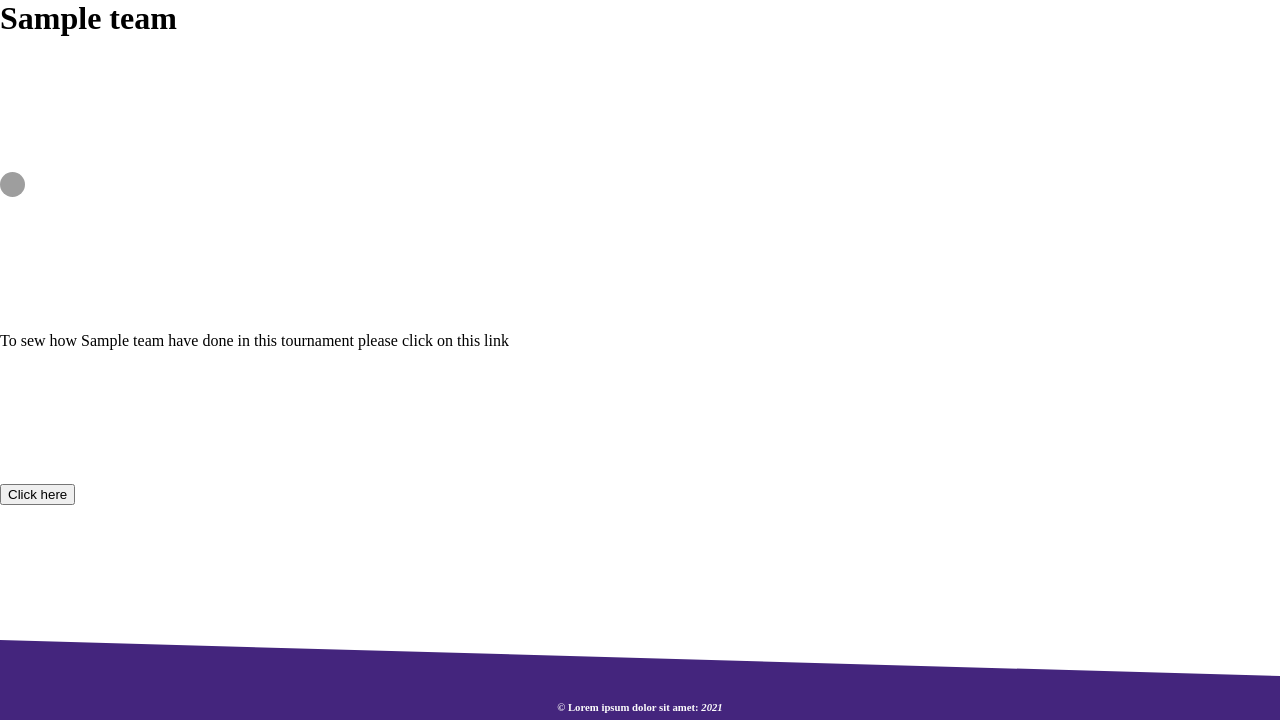
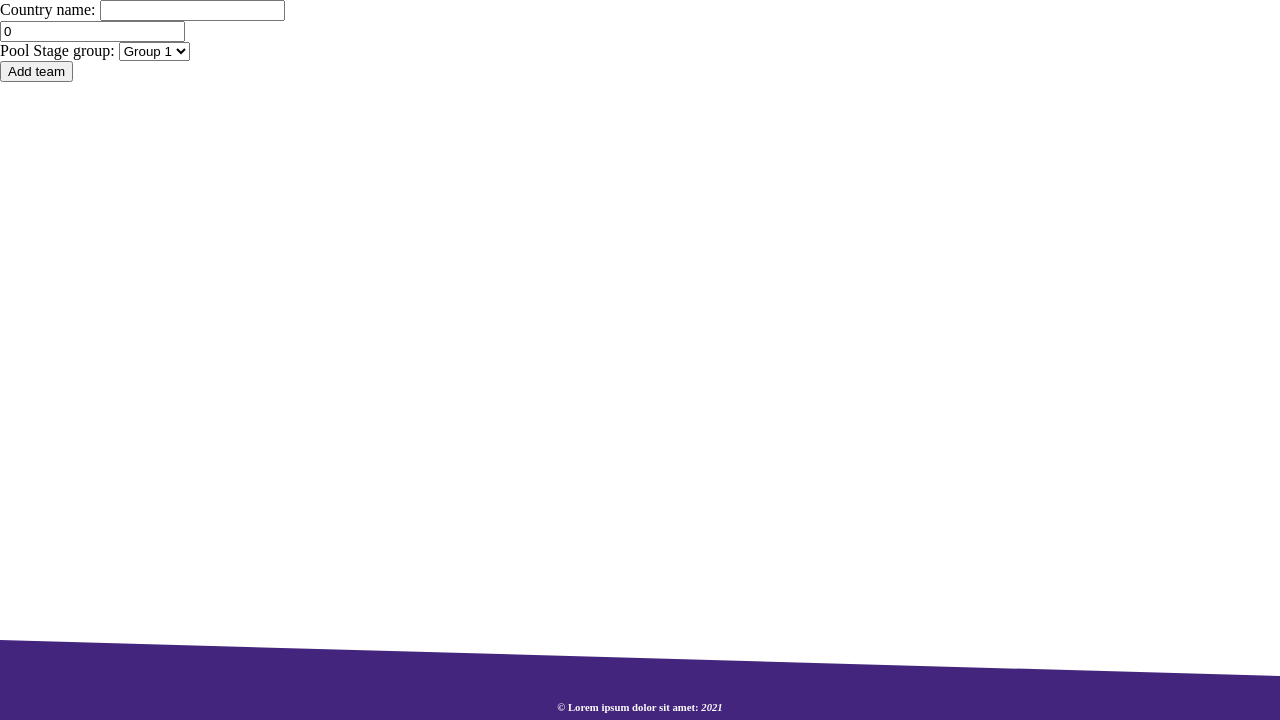
Before and after one commit to O-Marsters-1997/Flask_cricket_app, a Flask app: page /teams/new in a window 1280 px wide. Shown: the part 160-880 px from the top of the page. Run offline with Flask 2, Linux system fonts and the light colour scheme; a database or web service that is not in the repository returns one stand-in record (values such as "Sample title"); some libraries are stand-ins or nearby versions; grey boxes are pictures that could not be loaded.

Commit message:
can add or delete teams

```diff
--- a/console.py
+++ b/console.py
@@ -10,7 +10,7 @@
 
 
 
-# game_repository.delete_all()
+game_repository.delete_all()
 team_repository.delete_all()
 
 
@@ -33,7 +33,7 @@
 team_repository.save(team7)
 team8 = Team('Pakistan', 5, 2)
 team_repository.save(team8)
-team9 = Team('Scotland',11, 2)
+team9 = Team('Ireland',0, 2)
 team_repository.save(team9)
 team10 = Team('South Africa', 3, 1)
 team_repository.save(team10)
--- a/controllers/teams_controller.py
+++ b/controllers/teams_controller.py
@@ -20,3 +20,28 @@
 def show(id):
     team = team_repository.select(id)
     return render_template('teams/show.html', team=team)
+
+# CREATE
+#Create new Game
+@teams_blueprint.route("/teams/new", methods=['GET'])
+def new_team():
+    teams = team_repository.list_all()
+    return render_template("teams/new.html", teams=teams)
+
+
+#Post New Game
+@teams_blueprint.route("/teams",  methods=['POST'])
+def create_team():
+    name = request.form['team_name']
+    points = int(request.form['team_points'])
+    group_id = int(request.form['group_id'])
+    team = Team(name, points, group_id)
+    team_repository.save(team)
+    return redirect('/teams')
+
+
+#DELETE
+@teams_blueprint.route("/teams/<id>/delete", methods=['POST'])
+def delete_team(id):
+    team_repository.delete(id)
+    return redirect('/teams')
--- a/db/cwc_flask.sql
+++ b/db/cwc_flask.sql
@@ -11,8 +11,8 @@
 
 CREATE TABLE games (
     id SERIAL PRIMARY KEY,
-    team_1_id INT REFERENCES teams ON DELETE CASCADE,
-    team_2_id INT REFERENCES teams ON DELETE CASCADE,
+    team_1_id INT REFERENCES teams,
+    team_2_id INT REFERENCES teams,
     team_1_runs INTEGER,
     team_2_runs INTEGER,
     game_date DATE
--- a/repositories/team_repository.py
+++ b/repositories/team_repository.py
@@ -59,7 +59,11 @@
         teams.append(team)
     return teams
 
-#No delete (does not make sense)
+
+def delete(id):
+    sql = "DELETE  FROM teams WHERE id = %s"
+    values = [id]
+    run_sql(sql, values)
 
 #Delete all
 def delete_all():
--- a/static/style.css
+++ b/static/style.css
@@ -198,6 +198,13 @@
 
 }
 
+/* Teams *List*/
+
+.team-container {
+    display: grid;
+    grid-template-columns: repeat(12, 1fr);
+}
+
 /* League table*/
 
 table * {
--- a/templates/games/index.html
+++ b/templates/games/index.html
@@ -22,7 +22,7 @@
 
         <button>
             Delete
-        </button></a>
+        </button>
     </form>
 </div>
 {% endfor %}
--- /dev/null
+++ b/templates/teams/new.html
@@ -0,0 +1,30 @@
+{% extends "base.html"%}
+
+{% block content %}
+
+<form action="/teams" method="post" class = "new-team-form">
+
+    <div class = "team-name-wrapper">
+        <label for="team_name">Country name:</label>
+        <input type="text" id="team_name" name="team_name">
+    </div>
+
+    <div class = "team-points-wrapper">
+        <input type="number" id="team_points" name="team_points" readonly value="0">
+    </div>
+
+    <div class = "game_date wrapper">
+        <label for="group_id">Pool Stage group:</label>
+        <select name="group_id" id="group_id">
+            <option value="1">Group 1</option>
+            <option value="2">Group 2</option>
+        </select>
+    </div>
+    <div class="submit-button">
+        <label for="submit"></label>
+        <input type="submit" value= "Add team">
+    </div>
+
+</form>
+
+{% endblock %}
```
Also changed, not shown: templates/teams/index.html (+14 -5 lines), static/images/Ireland.jpg (added).
